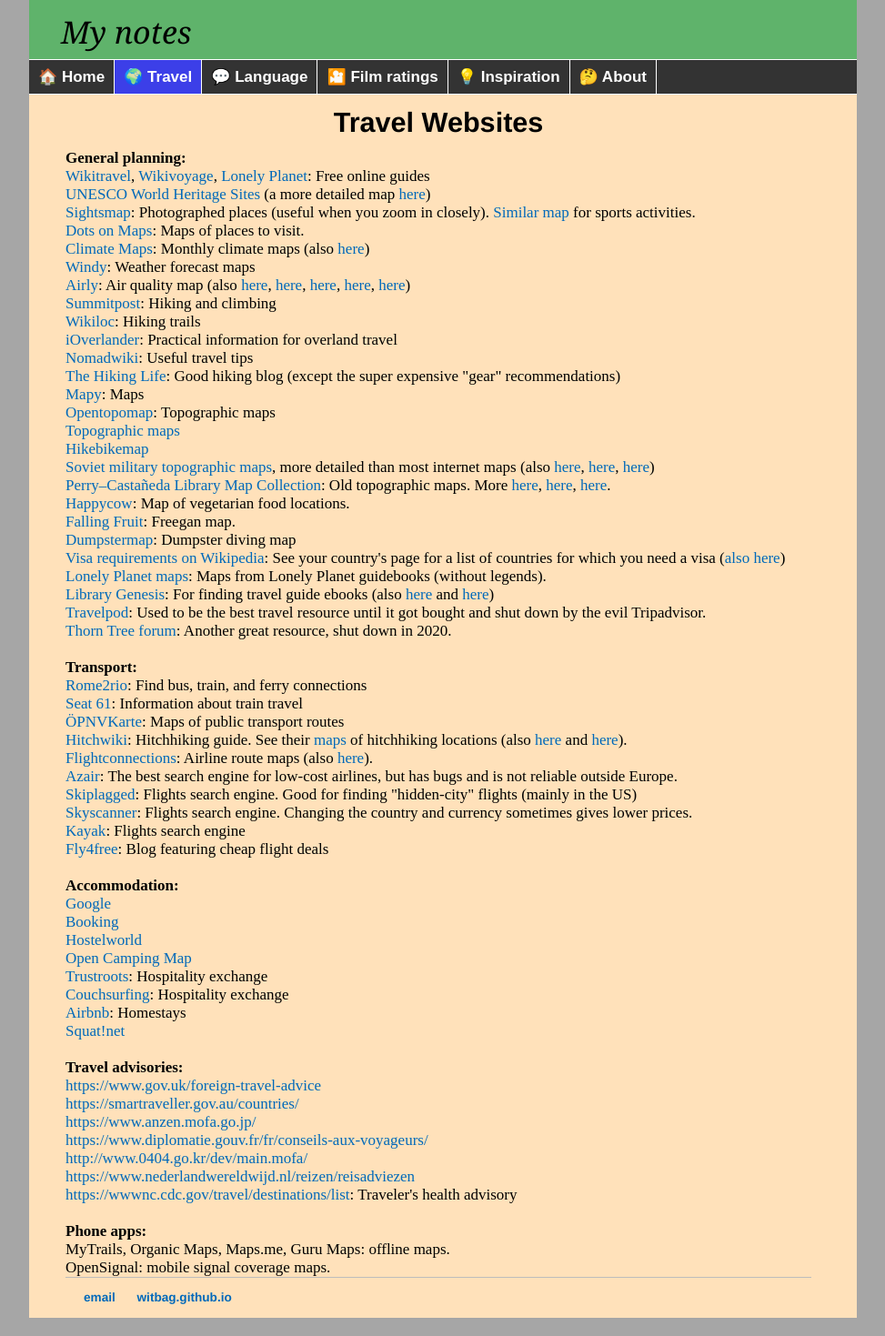
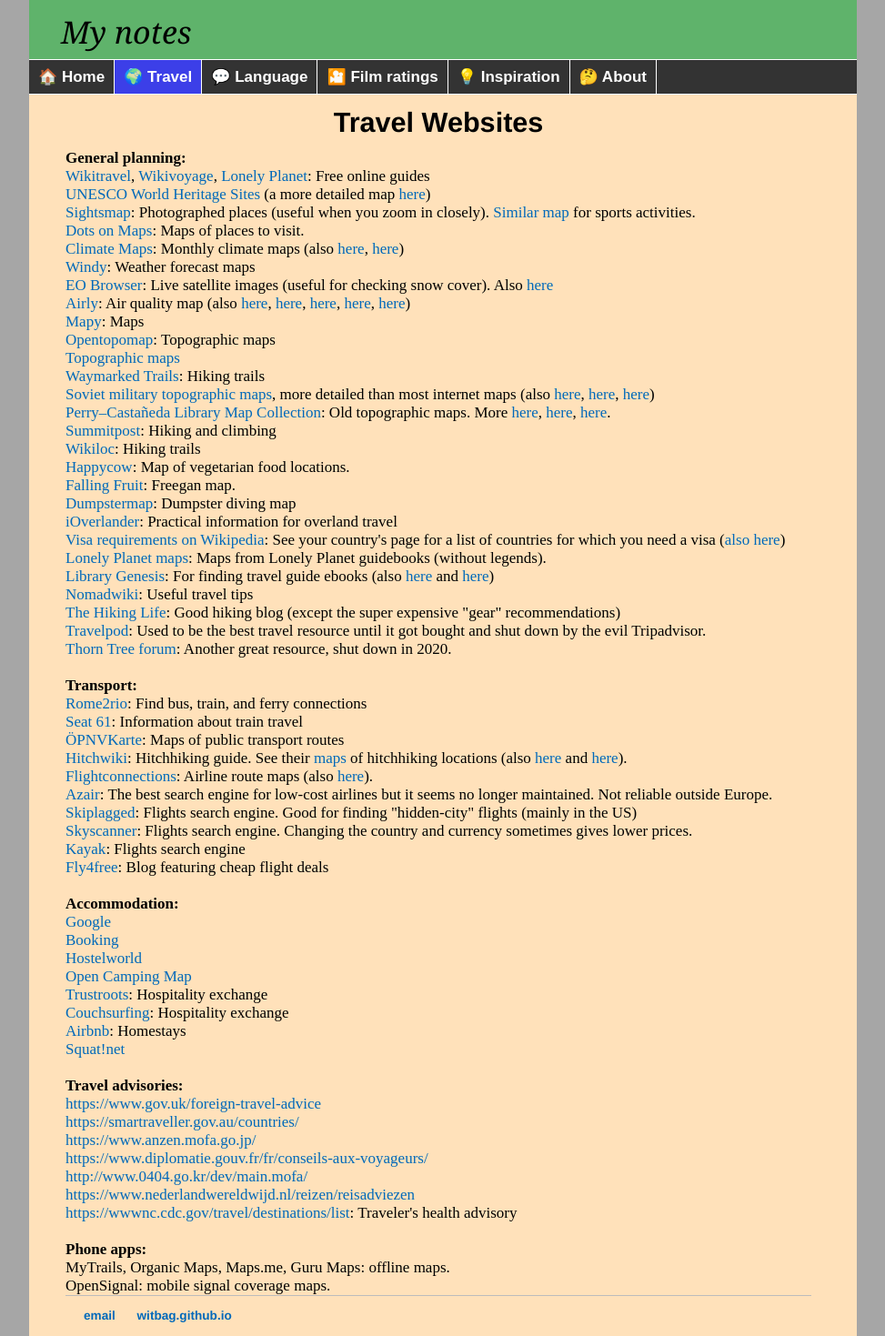
Before and after one commit to witbag/witbag.github.io, a Jekyll site: the page built from travel/resources.html, in a window 1280 px wide. Shown: the whole page at 91% size, without its empty margins (153-1126 px from the left). Built offline with Jekyll 4.4.1, drawn with Linux system fonts in a browser that asks for light colours.

Commit message:
Update resources.html

```diff
--- a/travel/resources.html
+++ b/travel/resources.html
@@ -13,26 +13,27 @@
 <a href="http://whc.unesco.org/en/list" target=_blank>UNESCO World Heritage Sites</a> (a more detailed map <a href="https://www.worldheritagesite.org/map" target=_blank>here</a>)<br>
 <a href="http://www.sightsmap.com/" target=_blank>Sightsmap</a>: Photographed places (useful when you zoom in closely). <a href="https://www.strava.com/heatmap" target=_blank>Similar map</a> for sports activities.<br>
 <a href="https://dotsonmaps.com/maps" target=_blank>Dots on Maps</a>: Maps of places to visit.<br>
-<a href="http://climatemaps.romgens.com/" target=_blank>Climate Maps</a>: Monthly climate maps (also <a href="https://climatereanalyzer.org/reanalysis/monthly_maps/index.php" target=_blank>here</a>)<br>
+<a href="http://climatemaps.romgens.com/" target=_blank>Climate Maps</a>: Monthly climate maps (also <a href="https://climvis.org/animations.html" target=_blank>here</a>, <a href="https://climatereanalyzer.org/reanalysis/monthly_maps/index.php" target=_blank>here</a>)<br>
 <a href="https://www.windy.com/-Temperature-temp" target=_blank>Windy</a>: Weather forecast maps<br>
+<a href="https://apps.sentinel-hub.com/eo-browser/" target=_blank>EO Browser</a>: Live satellite images (useful for checking snow cover). Also <a href="https://zoom.earth/maps/satellite-hd/" target=_blank>here</a><br>
 <a href="https://airly.org/map/en/" target=_blank>Airly</a>: Air quality map (also <a href="http://berkeleyearth.lbl.gov/air-quality/main_map.php" target=_blank>here</a>, <a href="https://maps.s5p-pal.com/" target=_blank>here</a>, <a href="https://www.airvisual.com/air-quality-map" target=_blank>here</a>, <a href="https://ehp.niehs.nih.gov/cms/asset/b2e69e34-f2f6-4321-a4e8-6a4dd11462db/ehp.1408646.g003.jpg" target=_blank>here</a>, <a href="https://ars.els-cdn.com/content/image/1-s2.0-S0013935121000487-gr1_lrg.jpg" target=_blank>here</a>)<br>
-<a href="https://www.summitpost.org" target=_blank>Summitpost</a>: Hiking and climbing<br>
-<a href="https://www.wikiloc.com/wikiloc/map.do" target=_blank>Wikiloc</a>: Hiking trails<br>
-<a href="https://ioverlander.com/" target=_blank>iOverlander</a>: Practical information for overland travel<br>
-<a href="http://nomadwiki.org/en/Main_Page" target=_blank>Nomadwiki</a>: Useful travel tips<br>
-<a href="https://www.thehikinglife.com/" target=_blank>The Hiking Life</a>: Good hiking blog (except the super expensive "gear" recommendations)<br>
 <a href="https://en.mapy.cz/turisticka?x=0&y=0&z=3" target=_blank>Mapy</a>: Maps<br>
 <a href="https://opentopomap.org" target=_blank>Opentopomap</a>: Topographic maps<br>
 <a href="https://en-au.topographic-map.com/maps/dy4z/Asia/" target=_blank>Topographic maps</a><br>
-<a href="http://hikebikemap.org" target=_blank>Hikebikemap</a><br>
+<a href="https://hiking.waymarkedtrails.org/" target=_blank>Waymarked Trails</a>: Hiking trails<br>
 <a href="https://www.geamap.com/en/soviet/" target=_blank>Soviet military topographic maps</a>, more detailed than most internet maps (also <a href="http://loadmap.net/en" target=_blank>here</a>, <a href="https://maps.vlasenko.net/soviet-military-topographic-map/" target=_blank>here</a>, <a href="https://iu.maps.arcgis.com/apps/webappviewer/index.html?id=3003eaf8107048aeabd74b74a1481cb4" target=_blank>here</a>)<br>
 <a href="http://legacy.lib.utexas.edu/maps/topo/" target=_blank>Perry–Castañeda Library Map Collection</a>: Old topographic maps. More <a href="https://csmgis.maps.arcgis.com/apps/OnePane/basicviewer/index.html?appid=a78c3bcfabe1497dba55185fb517f5ca" target=_blank>here</a>, <a href="https://csmgis.maps.arcgis.com/apps/OnePane/basicviewer/index.html?appid=a1e64a3700b441ebab55d0eec37b54a2" target=_blank>here</a>, <a href="http://legacy.lib.utexas.edu/maps/jog/" target=_blank>here</a>.<br>
+<a href="https://www.summitpost.org" target=_blank>Summitpost</a>: Hiking and climbing<br>
+<a href="https://www.wikiloc.com/wikiloc/map.do" target=_blank>Wikiloc</a>: Hiking trails<br>
 <a href="https://www.happycow.net/veggiemap" target=_blank>Happycow</a>: Map of vegetarian food locations.<br>
 <a href="http://fallingfruit.org/" target=_blank>Falling Fruit</a>: Freegan map.<br>
 <a href="http://dumpstermap.org/" target=_blank>Dumpstermap</a>: Dumpster diving map<br>
+<a href="https://ioverlander.com/" target=_blank>iOverlander</a>: Practical information for overland travel<br>
 <a href="https://en.wikipedia.org/wiki/Template:Visa_requirements" target=_blank>Visa requirements on Wikipedia</a>: See your country's page for a list of countries for which you need a visa (<a href="https://www.emirates.com/english/before-you-fly/visa-passport-information/" target=_blank>also here</a>)<br>
 <a href="https://web.archive.org/web/20221127085556/https://media.lonelyplanet.com/ebookmaps/" target=_blank>Lonely Planet maps</a>: Maps from Lonely Planet guidebooks (without legends).<br>
 <a href="http://gen.lib.rus.ec/" target=_blank>Library Genesis</a>: For finding travel guide ebooks (also <a href="http://libgen.is/" target=_blank>here</a> and <a href="https://libgen.st/" target=_blank>here</a>)<br>
+<a href="http://nomadwiki.org/en/Main_Page" target=_blank>Nomadwiki</a>: Useful travel tips<br>
+<a href="https://www.thehikinglife.com/" target=_blank>The Hiking Life</a>: Good hiking blog (except the super expensive "gear" recommendations)<br>
 <a href="https://web.archive.org/web/20151017170955/http://www.travelpod.com/travel-blog-country/Afghanistan/tpod.html" target=_blank>Travelpod</a>: Used to be the best travel resource until it got bought and shut down by the evil Tripadvisor.<br>
 <a href="https://web.archive.org/web/20200303004027/https://www.lonelyplanet.com/thorntree/categories/country-forums" target=_blank>Thorn Tree forum</a>: Another great resource, shut down in 2020.<br>
 <br>
@@ -42,7 +43,7 @@
 <a href="https://www.öpnvkarte.de" target=_blank>ÖPNVKarte</a>: Maps of public transport routes<br>
 <a href="http://hitchwiki.org/en/Main_Page" target=_blank>Hitchwiki</a>: Hitchhiking guide. See their <a href="https://hitchmap.com/" target=_blank>maps</a> of hitchhiking locations (also <a href="https://hitchspots.me/" target=_blank>here</a> and <a href="https://www.reddit.com/r/hitchhiking/comments/ix73wy/collaborative_hitchwiki_map/" target=_blank>here</a>).<br>
 <a href="https://www.flightconnections.com" target=_blank>Flightconnections</a>: Airline route maps (also <a href="https://www.flightsfrom.com" target=_blank>here</a>).<br>
-<a href="http://www.azair.eu" target=_blank>Azair</a>: The best search engine for low-cost airlines, but has bugs and is not reliable outside Europe.<br>
+<a href="http://www.azair.eu" target=_blank>Azair</a>: The best search engine for low-cost airlines but it seems no longer maintained. Not reliable outside Europe.<br>
 <a href="https://skiplagged.com/" target=_blank>Skiplagged</a>: Flights search engine. Good for finding "hidden-city" flights (mainly in the US)<br>
 <a href="https://www.skyscanner.com" target=_blank>Skyscanner</a>: Flights search engine. Changing the country and currency sometimes gives lower prices.<br>
 <a href="https://www.kayak.com/flights" target=_blank>Kayak</a>: Flights search engine<br>
```
